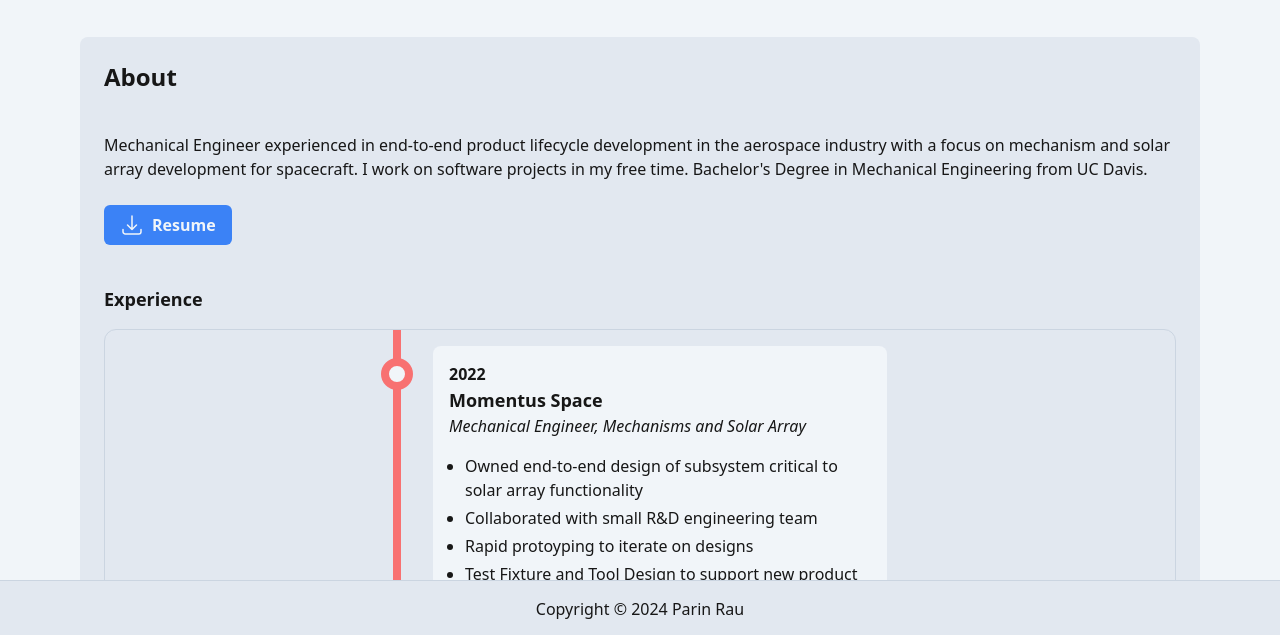
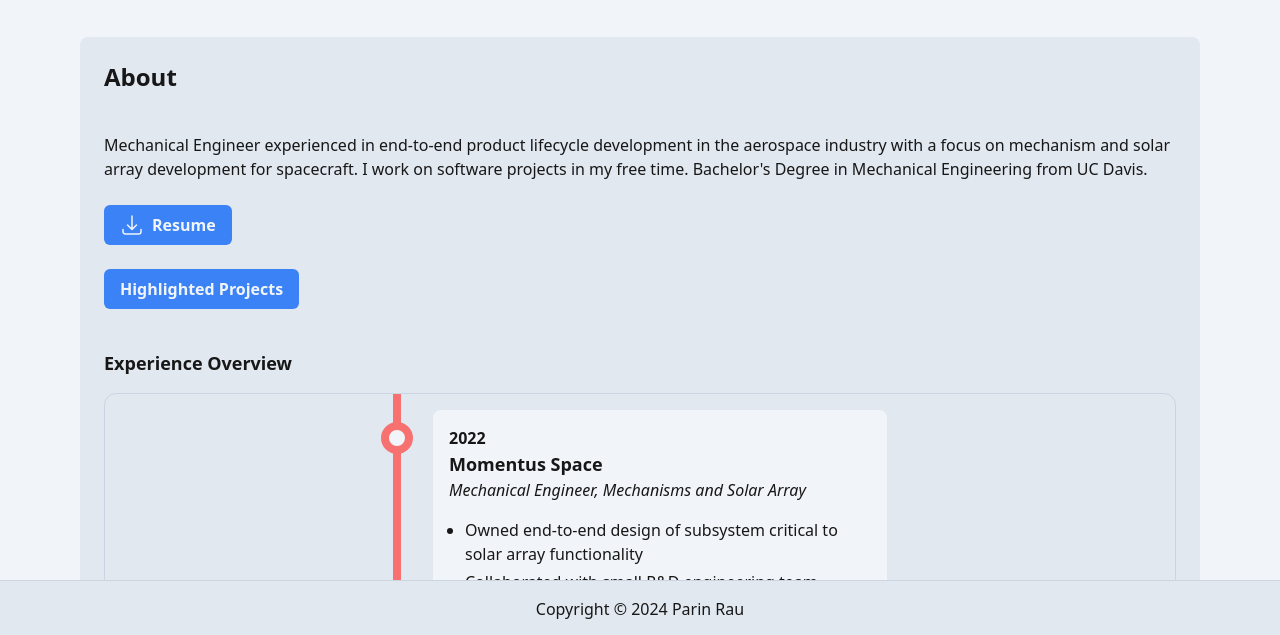
Before and after one commit to parin-rau/literate-guacamole, a website: page index.html in a window 1280 px wide. Shown: the part 163-798 px from the top of the page. Drawn offline with Linux system fonts and the light colour scheme.

Commit message:
add secondary button to redirect to projects page

```diff
--- a/index.html
+++ b/index.html
@@ -96,10 +96,19 @@
 								</svg>
 								<span>Resume</span>
 							</a>
+
+							<a
+								class="px-4 py-2 w-fit flex flex-row gap-2 font-semibold bg-blue-500 dark:bg-blue-700 hover:bg-blue-400 dark:hover:bg-blue-600 rounded-md text-slate-100"
+								href="./mechanical.html"
+							>
+								<span>Highlighted Projects</span>
+							</a>
 						</div>
 
 						<div class="flex flex-col gap-4">
-							<h2 class="text-lg font-bold">Experience</h2>
+							<h2 class="text-lg font-bold">
+								Experience Overview
+							</h2>
 							<div
 								class="px-12 flex border border-slate-300 dark:border-neutral-800 rounded-xl"
 							>
```
